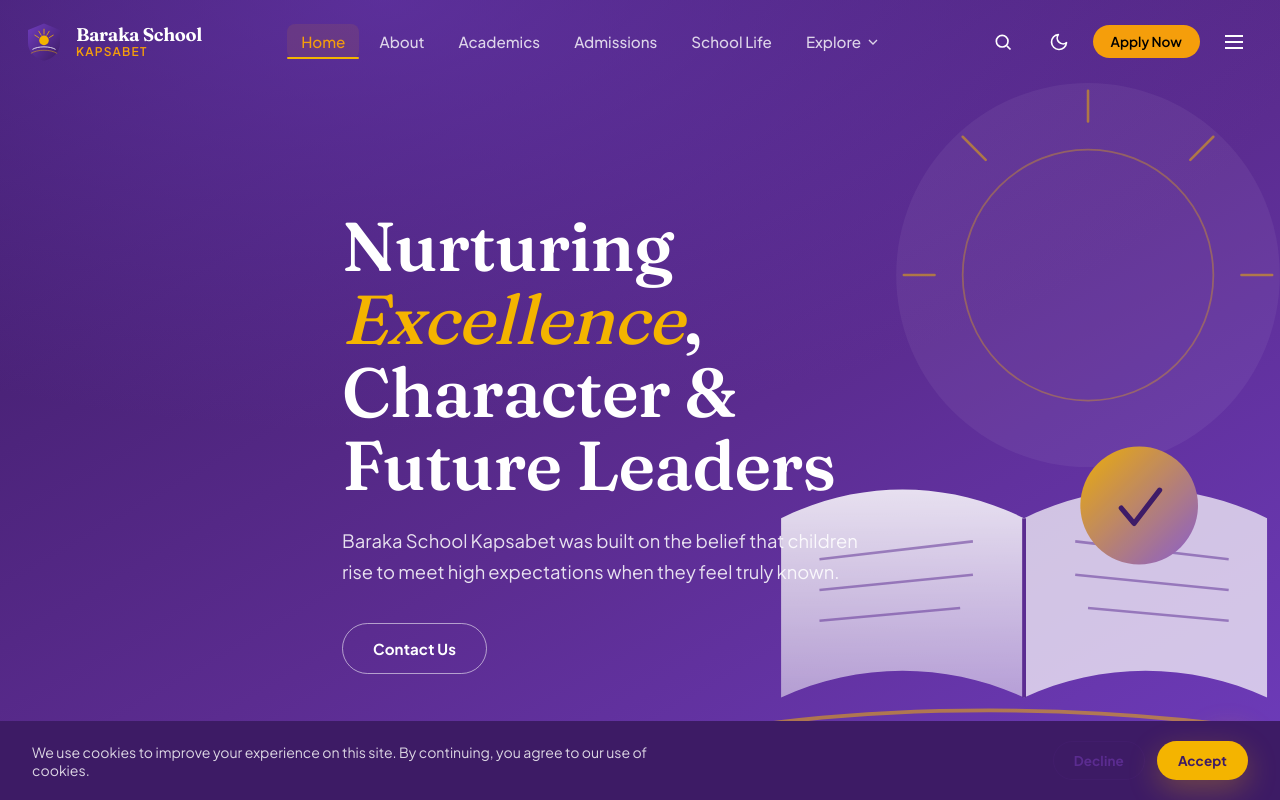
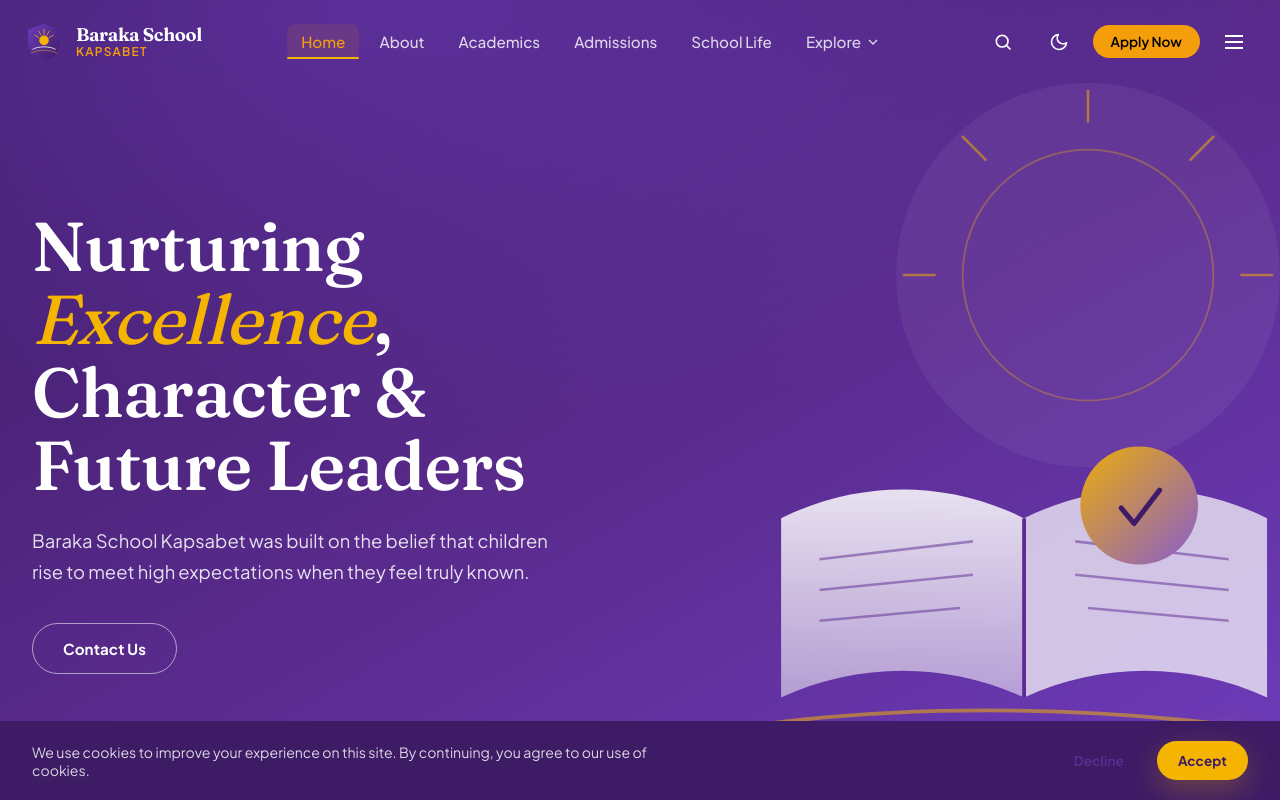
Before and after one commit to waynekiprotich/baraka-sch-client, a React (Vite) app: page / in a window 1280 px wide. Shown: the top 800 px of the page. Built offline with nearby package versions, Linux system fonts and the light colour scheme.

Commit message:
[dyad] wrote 1 file(s)

```diff
--- a/src/pages/Home.jsx
+++ b/src/pages/Home.jsx
@@ -14,8 +14,8 @@ export default function Home() {
       />
 
       {/* Hero section with left‑aligned text */}
-      <section className="hero">
-        <div className="hero-content container text-left">
+      <section className="hero" style={{ display: 'flex', justifyContent: 'flex-start' }}>
+        <div className="hero-content container text-left" style={{ marginLeft: 0, marginRight: 'auto', textAlign: 'left' }}>
           <h1>
             Nurturing <em>Excellence</em>, Character & Future Leaders
           </h1>
```
